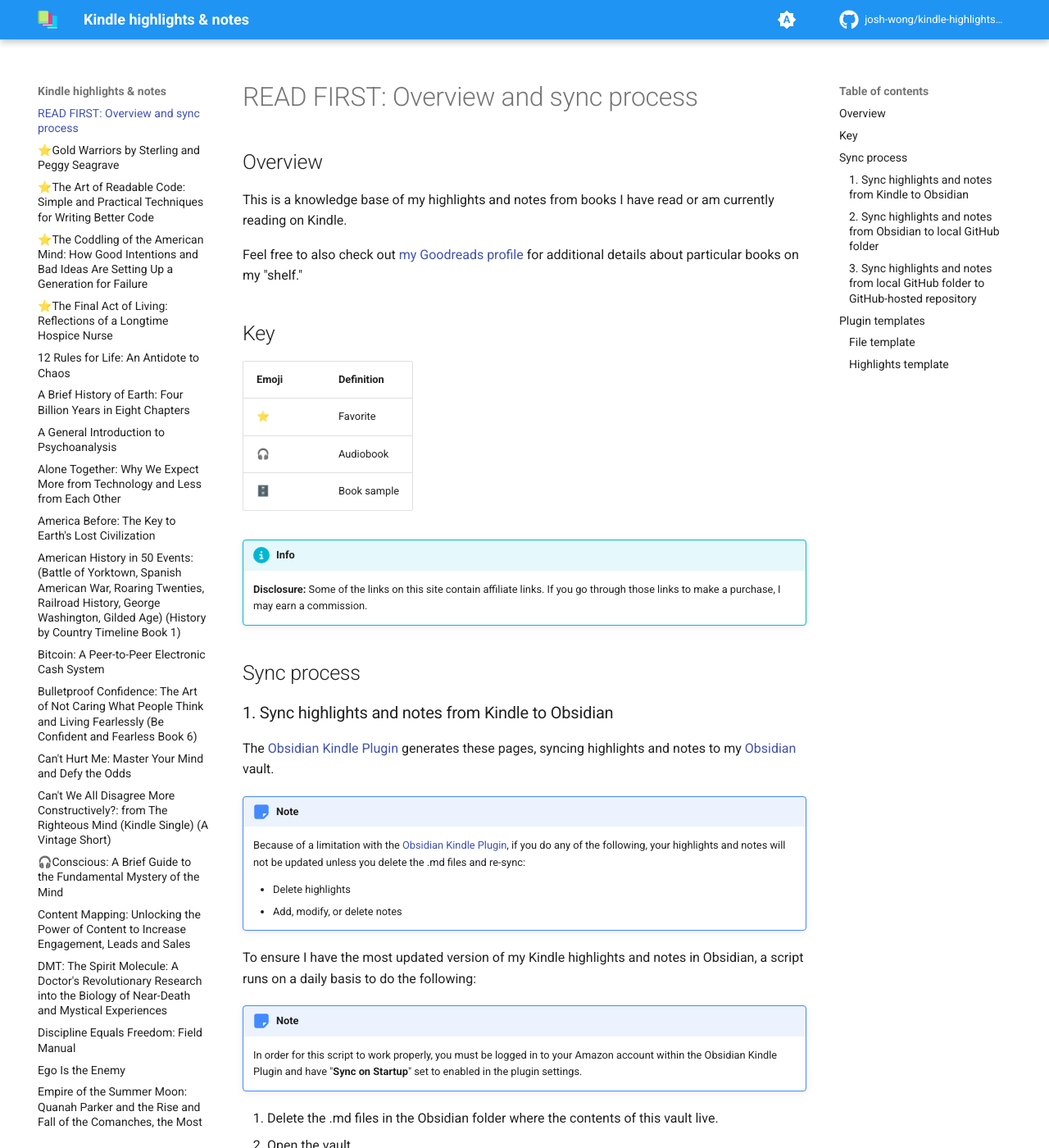
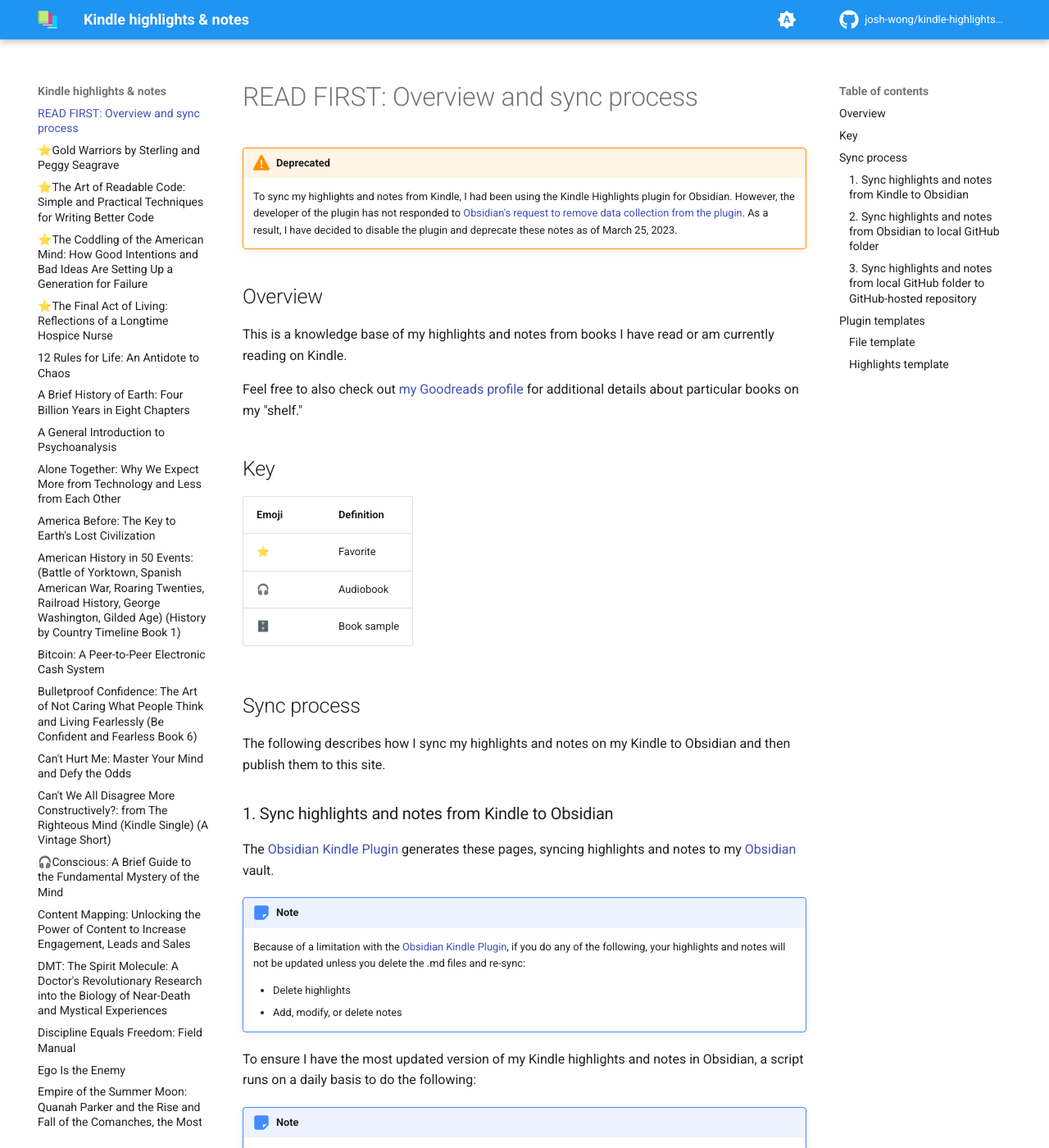
Before and after one commit to josh-wong/kindle-highlights-notes, an MkDocs documentation site: the page built from docs/index.md, in a window 1280 px wide and 1400 px high. Shown: the whole window at 82% size. Built offline with MkDocs 1.6.1 and Material for MkDocs 9.7.7, drawn with Linux system fonts in a browser that asks for light colours; comment, search, counter and statistics services are not loaded.

Commit message:
Add deprecation notice; revise text

```diff
--- a/docs/index.md
+++ b/docs/index.md
@@ -1,4 +1,8 @@
 # READ FIRST: Overview and sync process
+
+!!! warning "Deprecated"
+
+	To sync my highlights and notes from Kindle, I had been using the Kindle Highlights plugin for Obsidian. However, the developer of the plugin has not responded to [Obsidian's request to remove data collection from the plugin](https://github.com/hadynz/obsidian-kindle-plugin/issues/235). As a result, I have decided to disable the plugin and deprecate these notes as of March 25, 2023.
 
 ## Overview
 
@@ -14,11 +18,9 @@ Feel free to also check out [my Goodreads profile](https://www.goodreads.com/us
 | 🎧 | Audiobook |
 | 🗄️ | Book sample |
 
-!!! info
+## Sync process
 
-	**Disclosure:** Some of the links on this site contain affiliate links. If you go through those links to make a purchase, I may earn a commission.
-
-## Sync process
+The following describes how I sync my highlights and notes on my Kindle to Obsidian and then publish them to this site.
 
 ### 1. Sync highlights and notes from Kindle to Obsidian
 
```
